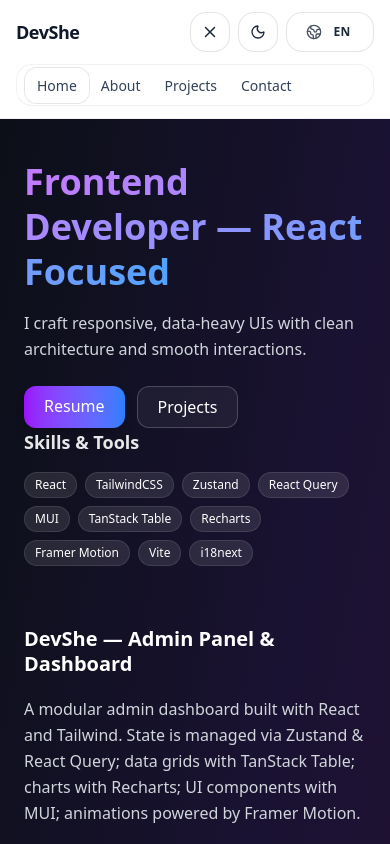
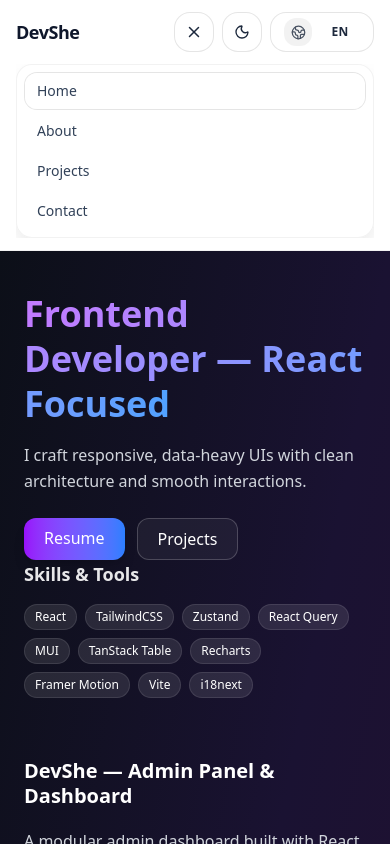
Before and after one commit to malih99/DevShe, a React (Vite) app: page / in a window 390 px wide. Both pictures are taken after a click on the button 210 px from the left and 32 px from the top of the page. Shown: the top 844 px of the page. Built offline with nearby package versions, Linux system fonts and the light colour scheme.

Commit message:
feat(header): responsive nav + navlink routing + compact language toggle

```diff
--- a/src/components/Header.jsx
+++ b/src/components/Header.jsx
@@ -1,4 +1,4 @@
-import { useEffect, useRef, useState } from "react";
+import { useEffect, useMemo, useRef, useState } from "react";
 import { useTranslation } from "react-i18next";
 import { NavLink, useLocation } from "react-router-dom";
 import { Sun, Moon, Globe2, Menu, X } from "lucide-react";
@@ -9,16 +9,22 @@ export default function Header() {
   const { theme, toggleTheme } = useThemeStore();
   const location = useLocation();
 
-  const isFa = i18n.language === "fa";
+  const lang = i18n.language === "fa" ? "fa" : "en";
+  const isFa = lang === "fa";
   const isDark = theme === "dark";
 
   const [mobileOpen, setMobileOpen] = useState(false);
   const panelRef = useRef(null);
 
-  const toggleLang = () => {
-    const next = isFa ? "en" : "fa";
-    i18n.changeLanguage(next);
-  };
+  const NAV_ITEMS = useMemo(
+    () => [
+      { to: "/", key: "nav_home", end: true },
+      { to: "/about", key: "nav_about" },
+      { to: "/projects", key: "nav_projects" },
+      { to: "/contact", key: "nav_contact" },
+    ],
+    []
+  );
 
   const navClass = ({ isActive }) =>
     [
@@ -28,7 +34,13 @@ export default function Header() {
       isActive
         ? "bg-white/70 dark:bg-white/10 ring-1 ring-black/10 dark:ring-white/10"
         : "hover:bg-white/60 dark:hover:bg-white/10",
+      "focus:outline-none focus-visible:ring-2 focus-visible:ring-indigo-500/60",
     ].join(" ");
+
+  const toggleLang = () => {
+    const next = isFa ? "en" : "fa";
+    i18n.changeLanguage(next);
+  };
 
   // Close mobile menu on route change
   useEffect(() => {
@@ -38,24 +50,35 @@ export default function Header() {
   // Close mobile menu on outside click + ESC
   useEffect(() => {
     const onDown = (e) => {
+      if (!mobileOpen) return;
       if (!panelRef.current) return;
-      if (!panelRef.current.contains(e.target)) setMobileOpen(false);
+
+      // اگر کلیک داخل پنل بود، هیچ
+      if (panelRef.current.contains(e.target)) return;
+
+      // اگر کلیک روی دکمه‌ی منو بود، هیچ (تا با toggle تداخل نکند)
+      const menuBtn = document.querySelector('[data-menu-btn="1"]');
+      if (menuBtn && menuBtn.contains(e.target)) return;
+
+      setMobileOpen(false);
     };
+
     const onKey = (e) => {
       if (e.key === "Escape") setMobileOpen(false);
     };
+
     document.addEventListener("mousedown", onDown);
     document.addEventListener("keydown", onKey);
     return () => {
       document.removeEventListener("mousedown", onDown);
       document.removeEventListener("keydown", onKey);
     };
-  }, []);
+  }, [mobileOpen]);
 
   return (
     <header className="sticky top-0 z-50 border-b border-black/5 dark:border-white/10 bg-white/55 dark:bg-[#0b1220]/55 backdrop-blur">
       <div className="mx-auto max-w-6xl px-4 sm:px-6 py-3">
-        {/* Desktop: 3-column grid / Mobile: flex */}
+        {/* Desktop: 3-col grid (بدون shift) | Mobile: flex */}
         <div className="flex items-center justify-between gap-3 md:grid md:grid-cols-[1fr_auto_1fr] md:items-center">
           {/* Brand */}
           <div
@@ -72,18 +95,16 @@ export default function Header() {
           {/* Desktop Nav */}
           <nav className="hidden md:block md:justify-self-center">
             <div className="flex items-center gap-1 sm:gap-2 rounded-2xl border border-black/5 dark:border-white/10 bg-white/50 dark:bg-white/5 px-1.5 py-1.5 shadow-[0_12px_30px_-20px_rgba(0,0,0,0.55)]">
-              <NavLink to="/" className={navClass}>
-                {t("nav_home")}
-              </NavLink>
-              <NavLink to="/about" className={navClass}>
-                {t("nav_about")}
-              </NavLink>
-              <NavLink to="/projects" className={navClass}>
-                {t("nav_projects")}
-              </NavLink>
-              <NavLink to="/contact" className={navClass}>
-                {t("nav_contact")}
-              </NavLink>
+              {NAV_ITEMS.map((it) => (
+                <NavLink
+                  key={it.to}
+                  to={it.to}
+                  end={it.end}
+                  className={navClass}
+                >
+                  {t(it.key)}
+                </NavLink>
+              ))}
             </div>
           </nav>
 
@@ -96,6 +117,7 @@ export default function Header() {
           >
             {/* Mobile menu button */}
             <button
+              data-menu-btn="1"
               className="md:hidden h-10 w-10 inline-flex items-center justify-center rounded-2xl
                          border border-black/10 dark:border-white/15
                          bg-white/60 dark:bg-white/5
@@ -104,6 +126,7 @@ export default function Header() {
                          focus:outline-none focus-visible:ring-2 focus-visible:ring-indigo-500/60"
               onClick={() => setMobileOpen((v) => !v)}
               aria-label="Toggle menu"
+              aria-expanded={mobileOpen}
             >
               {mobileOpen ? <X size={18} /> : <Menu size={18} />}
             </button>
@@ -118,14 +141,15 @@ export default function Header() {
                          hover:bg-white/80 dark:hover:bg-white/10 transition
                          focus:outline-none focus-visible:ring-2 focus-visible:ring-indigo-500/60"
               aria-label="Toggle theme"
+              title="Theme"
             >
               {isDark ? <Sun size={16} /> : <Moon size={16} />}
             </button>
 
-            {/* NEW: Compact Language Toggle (Stable width, no layout shift) */}
+            {/* Language Toggle (Professional + Stable width) */}
             <button
               onClick={toggleLang}
-              className="h-10 w-[88px] inline-flex items-center justify-center gap-2 rounded-2xl
+              className="h-10 w-[104px] inline-flex items-center justify-center gap-2 rounded-2xl
                          border border-black/10 dark:border-white/15
                          bg-white/60 dark:bg-white/5
                          text-slate-800 dark:text-slate-200
@@ -134,9 +158,12 @@ export default function Header() {
               aria-label="Toggle language"
               title={isFa ? "Switch to English" : "Switch to فارسی"}
             >
-              <Globe2 size={16} className="opacity-80" />
-              {/* Fixed-width label to avoid shifting */}
-              <span className="text-xs font-bold tracking-wide w-6 text-center">
+              <span className="inline-flex h-7 w-7 items-center justify-center rounded-xl bg-black/5 dark:bg-white/10">
+                <Globe2 size={15} className="opacity-80" />
+              </span>
+
+              {/* ثابت (بدون shift) */}
+              <span className="text-xs font-bold tracking-wide w-10 text-center">
                 {isFa ? "FA" : "EN"}
               </span>
             </button>
@@ -156,18 +183,18 @@ export default function Header() {
             ref={panelRef}
             className="rounded-2xl border border-black/5 dark:border-white/10 bg-white/60 dark:bg-white/5 backdrop-blur p-2 shadow-[0_14px_40px_-25px_rgba(0,0,0,0.7)]"
           >
-            <NavLink to="/" className={navClass}>
-              {t("nav_home")}
-            </NavLink>
-            <NavLink to="/about" className={navClass}>
-              {t("nav_about")}
-            </NavLink>
-            <NavLink to="/projects" className={navClass}>
-              {t("nav_projects")}
-            </NavLink>
-            <NavLink to="/contact" className={navClass}>
-              {t("nav_contact")}
-            </NavLink>
+            <div className="grid gap-1">
+              {NAV_ITEMS.map((it) => (
+                <NavLink
+                  key={it.to}
+                  to={it.to}
+                  end={it.end}
+                  className={navClass}
+                >
+                  {t(it.key)}
+                </NavLink>
+              ))}
+            </div>
           </div>
         </div>
       </div>
```
